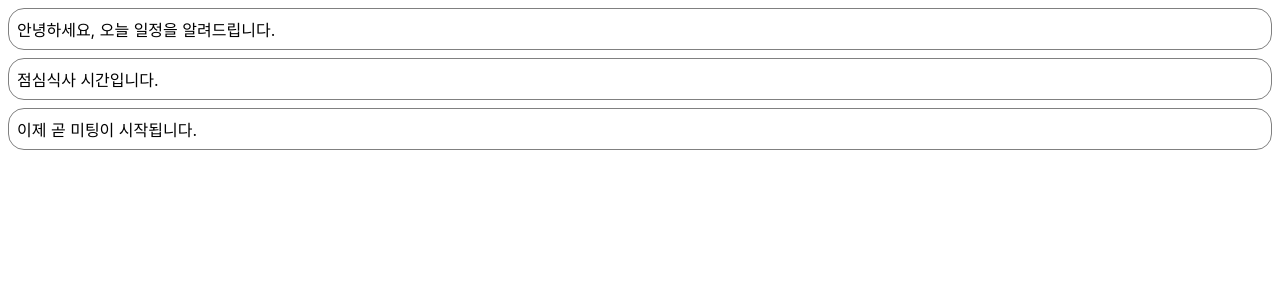
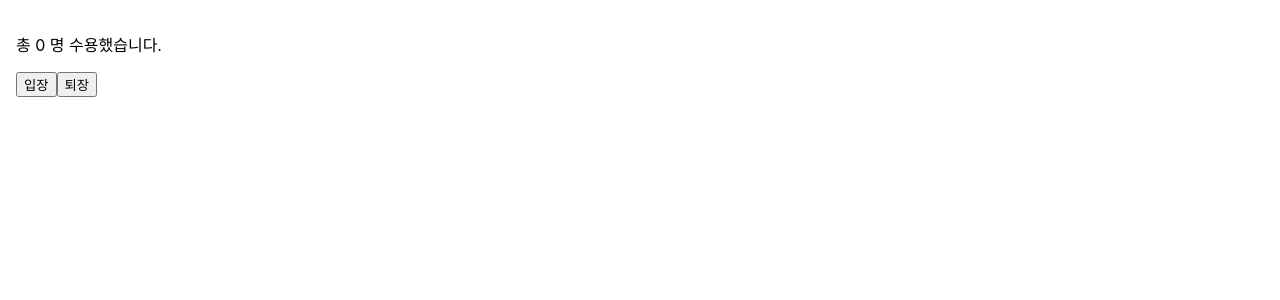
Before and after one commit to Minlee01/React_practice1, a React (Create React App) app: page / in a window 1280 px wide. Shown: the top 300 px of the page. Built offline with nearby package versions, Linux system fonts and the light colour scheme.

Commit message:
ch7_실습_Hook

```diff
--- /dev/null
+++ b/src/chapter_07/Accommodate.jsx
@@ -0,0 +1,35 @@
+import React, { useState, useEffect} from "react";
+import useCounter from "./useCounter";
+
+const MAX_CAPACITY = 10; //최대 카운트 개수
+
+function Accommodate(props) { //Accommodate 리엑트 컴포넌트 ->useCount 훅 사용하여 카운트 관리
+    const [isFull, setIsFull] = useState(false);
+    const [count, increaseCount, decreaseCount] = useCounter(0);
+
+    useEffect(() => { //의존성x, 컴포넌트 마운트 직후 호출, 컴포넌트 업데이트마다 호출
+        console.log("==================");
+        console.log("useEffect() is called.");
+        console.log(`isFull: ${isFull}`);
+    });
+
+    useEffect(() => { //의존성 o, 컴포넌트 마운트 직후 호출, 카운트값 바뀔때마다 호출
+        setIsFull(count>= MAX_CAPACITY); //카운트수 초과
+        console.log(`Current count value: ${count}`);
+    }, [count]);
+
+    return (
+        <div style={{ padding: 16}}>
+            <p>{`총 ${count} 명 수용했습니다.`}</p>
+
+            <button onClick={increaseCount} disabled={isFull}>
+                입장
+            </button>
+            <button onClick={decreaseCount}>퇴장</button>
+
+            {isFull && <p style={{ color: "red"}}> 정원이 가득찼습니다.</p>}
+        </div>
+    );
+}
+
+export default Accommodate;
--- /dev/null
+++ b/src/chapter_07/useCounter.jsx
@@ -0,0 +1,12 @@
+import React, { useState } from "react";
+
+function useCounter(initialValue) { //useCount 리엑트 훅
+    const [count, setCount] = useState(initialValue);
+
+    const increaseCount = () => setCount((count) => count + 1);
+    const decreaseCount = () => setCount((count) => Math.max(count -1, 0));
+
+    return [count, increaseCount, decreaseCount];
+}
+
+export default useCounter;
--- a/src/index.js
+++ b/src/index.js
@@ -8,10 +8,11 @@
 import Clock from './chapter_04/Clock';
 import CommentList from './chapter_05/CommentList';
 import NotificationList from './chapter_06/NotificationList';
+import Accommodate from './chapter_07/Accommodate';
 
 ReactDOM.render(
     <React.StrictMode>
-      <NotificationList />
+      <Accommodate />
     </React.StrictMode>,
     document.getElementById('root')
   );
```
